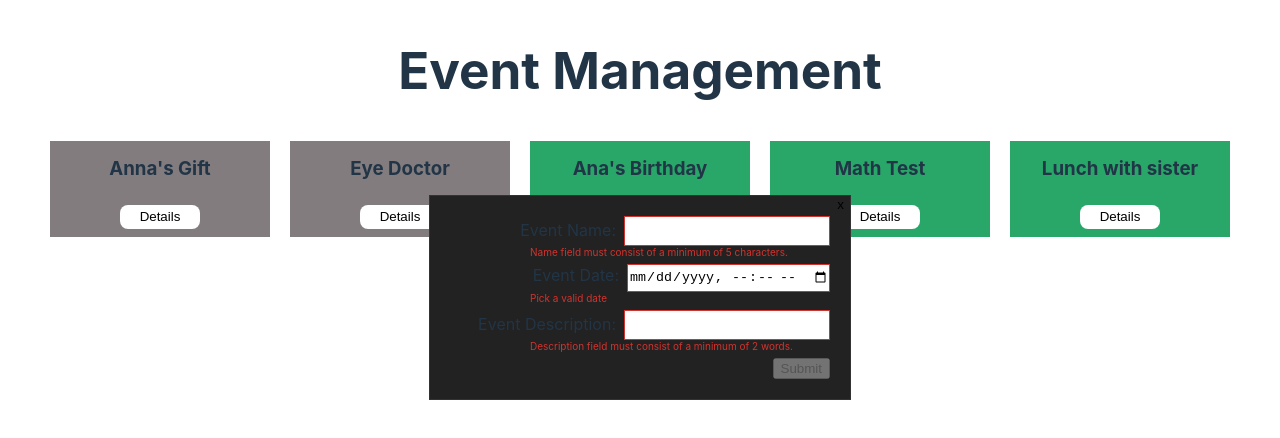
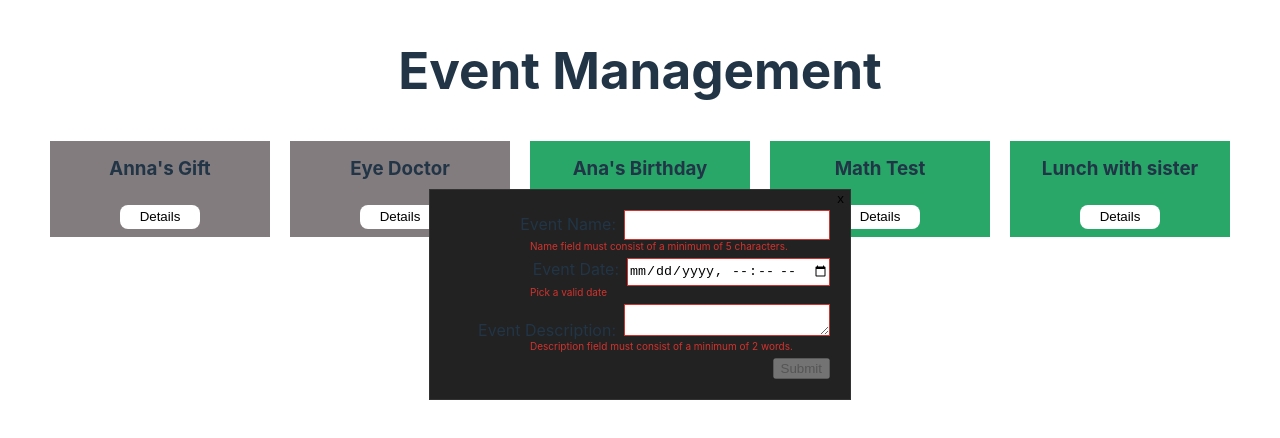
Before and after one commit to denisluft8/frontend-test-pierce-tech, a React (Vite) app: page / in a window 1280 px wide. Both pictures are taken after a click on the button "Add Event". Shown: the top 438 px of the page. Built offline with nearby package versions, Linux system fonts and the light colour scheme.

Commit message:
Added textarea for the description field

```diff
--- a/src/components/Form/Form.tsx
+++ b/src/components/Form/Form.tsx
@@ -1,4 +1,4 @@
-import { useState, useEffect } from "react";
+import { useState, useEffect, ChangeEvent } from "react";
 import { Input } from "..";
 import { EventType } from "../../types";
 import styles from "./Form.module.css";
@@ -33,7 +33,9 @@ export const Form = ({
     setDescriptionValid(initialValues.description.split(" ").length > 1);
   }, [initialValues]);
 
-  const handleChange = (e: React.ChangeEvent<HTMLInputElement>) => {
+  const handleChange = (
+    e: ChangeEvent<HTMLInputElement | HTMLTextAreaElement>
+  ) => {
     const { name, value } = e.target;
     setFormData((prevData) => ({ ...prevData, [name]: value }));
 
@@ -88,6 +90,7 @@ export const Form = ({
         value={formData.description}
         onChange={handleChange}
         isValid={descriptionValid}
+        isTextArea
         invalidMessage="Description field must consist of a minimum of 2 words."
       />
       <button
--- a/src/components/Input/Input.tsx
+++ b/src/components/Input/Input.tsx
@@ -1,13 +1,15 @@
 import { ChangeEvent } from "react";
 import styles from "./Input.module.css";
+
 interface InputProps {
   label: string;
   name: string;
   datePicker?: boolean;
   value: string;
-  onChange: (e: ChangeEvent<HTMLInputElement>) => void;
+  onChange: (e: ChangeEvent<HTMLInputElement | HTMLTextAreaElement>) => void;
   isValid: boolean;
   invalidMessage?: string;
+  isTextArea?: boolean;
 }
 
 export const Input = ({
@@ -18,6 +20,7 @@ export const Input = ({
   onChange,
   isValid,
   invalidMessage,
+  isTextArea,
 }: InputProps) => {
   return (
     <div className={styles.inputContainer}>
@@ -25,6 +28,7 @@ export const Input = ({
         {label}:
       </label>
       {!datePicker ? (
+        !isTextArea ? (
           <>
             <input
               type="text"
@@ -41,6 +45,23 @@ export const Input = ({
               <span className={styles.errorMessage}>{invalidMessage}</span>
             )}
           </>
+        ) : (
+          <>
+            <textarea
+              value={value}
+              className={styles.input}
+              id={name}
+              name={name}
+              onChange={onChange}
+              style={{
+                border: isValid ? "1px solid #30cf5c" : "1px solid #d1332e",
+              }}
+            />
+            {!isValid && (
+              <span className={styles.errorMessage}>{invalidMessage}</span>
+            )}
+          </>
+        )
       ) : (
         <>
           <input
--- a/src/pages/HomePage/HomePage.tsx
+++ b/src/pages/HomePage/HomePage.tsx
@@ -19,8 +19,9 @@ export const HomePage = () => {
   const [isUpdateModalOpen, setIsUpdateModalOpen] = useState<boolean>(false);
 
   const data = useSelector((state: StateTypes) => state.events.data);
-
-  console.log(data);
+  const eventIds = data
+    .map((event) => event.id)
+    .filter((id): id is number => typeof id === "number");
 
   const handleDeleteEvent = (eventId: number) => {
     dispatch(deleteEvent(eventId));
@@ -81,7 +82,7 @@ export const HomePage = () => {
           onSubmit={handleAddEvent}
           isNewEvent={true}
           onClose={() => setIsAddModalOpen(false)}
-          highestId={Math.max(...data.map((event) => event.id), 0)}
+          highestId={Math.max(...eventIds, 0)}
         />
       )}
     </section>
--- a/src/types/stateTypes.ts
+++ b/src/types/stateTypes.ts
@@ -1,7 +1,7 @@
-import { Event } from ".";
+import { EventType } from ".";
 
 export interface StateTypes {
   events: {
-    data: Event[];
+    data: EventType[];
   };
 }
```
Lines whose indentation alone changed are shown as unchanged.
